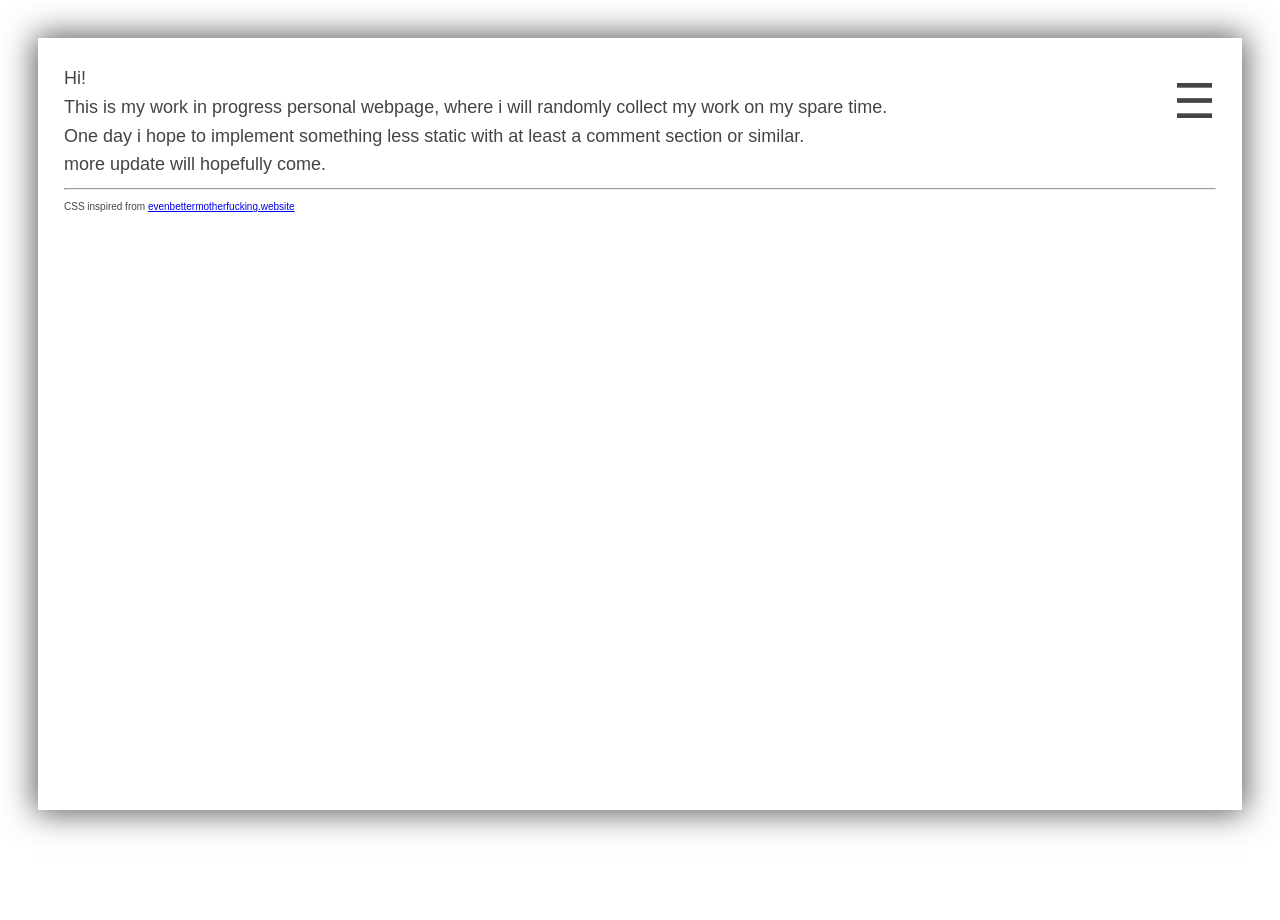
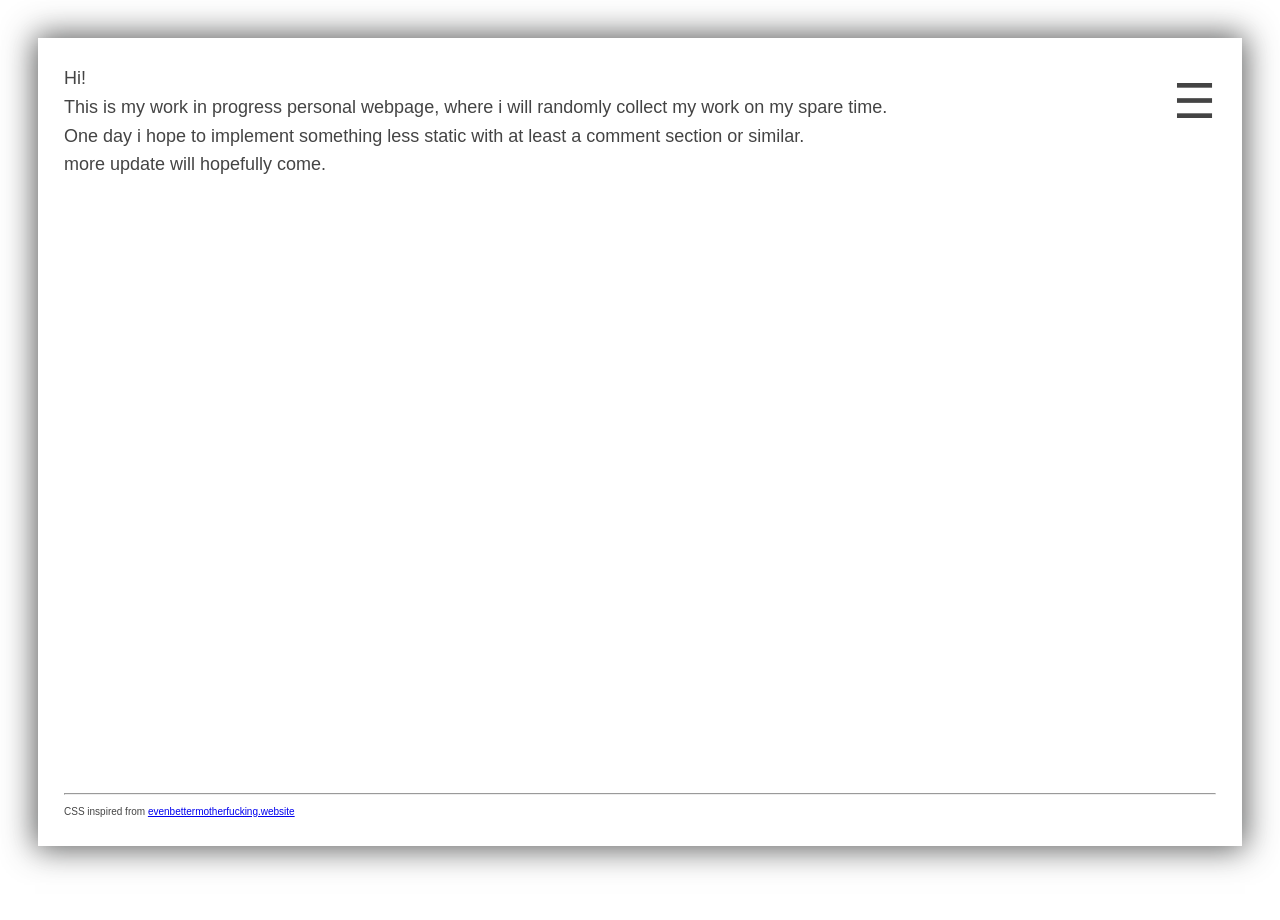
Before and after one commit to MauroMombelli/mauromombelli.github.io, a Jekyll site: the page built from index.md, in a window 1280 px wide. Built offline with Jekyll 4.4.1, drawn with Linux system fonts in a browser that asks for light colours.

Commit message:
Update main.css

```diff
--- a/css/main.css
+++ b/css/main.css
@@ -71,6 +71,7 @@ small{
 }
 
 #content{
+	min-height: 80%;
 }
 
 #upperBanner{
```
